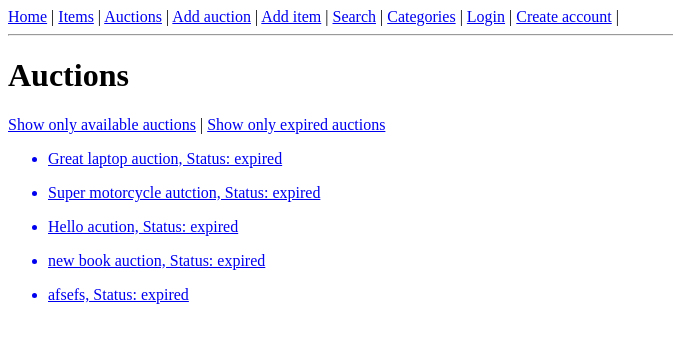
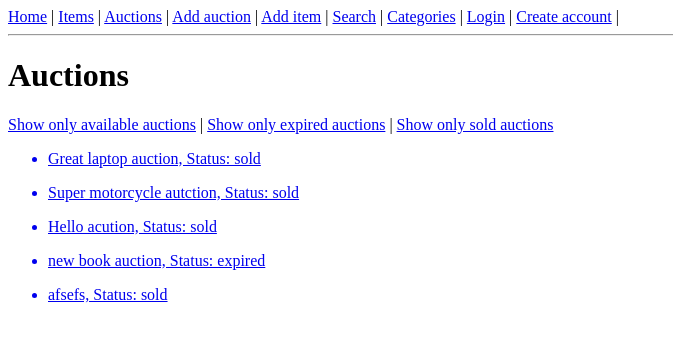
Before and after one commit to filipzmija1/Auction-site, a Django app: page /auctions/ in a window 1280 px wide. Shown: the top 343 px of the page, without its empty margins (0-673 px from the left). Run offline with Django 4.2, Linux system fonts and the light colour scheme; data comes from the database, SQL or seed files in the repository; both versions use the stored data as it was after the commit.

Commit message:
sold auctions view change and template

```diff
--- a/auctionsite/auctions/forms.py
+++ b/auctionsite/auctions/forms.py
@@ -55,7 +55,7 @@ class AddAuctionForm(forms.ModelForm):
 class EditUserForm(forms.ModelForm):
     class Meta:
         model = User
-        fields = ['first_name', 'last_name', 'email']
+        fields = ['first_name', 'last_name']
 
 
 class EditOpinionForm(forms.ModelForm):
--- a/auctionsite/auctions/models.py
+++ b/auctionsite/auctions/models.py
@@ -26,6 +26,7 @@ class Auction(models.Model):
     CHOICES = (
         ('available', 'available'),
         ('expired', 'expired'),
+        ('sold', 'sold'),
     )
     name = models.CharField(max_length=255)
     item = models.ForeignKey(Item, on_delete=models.CASCADE)
--- a/auctionsite/auctions/templates/auctions/auction_list.html
+++ b/auctionsite/auctions/templates/auctions/auction_list.html
@@ -8,7 +8,8 @@
 {% endfor %}
 {% endif %}
 <a href="/auctions/?status=available">Show only available auctions</a> |
-<a href="/auctions/?status=expired">Show only expired auctions</a>
+<a href="/auctions/?status=expired">Show only expired auctions</a> |
+<a href="/auctions/?status=sold">Show only sold auctions</a>
 {% for auction in auction_list %}
 <ul>
 <a href="/auction/{{ auction.id }}"><li>{{ auction.name }}, Status: {{ auction.status }}</li></a>
--- a/auctionsite/auctions/views.py
+++ b/auctionsite/auctions/views.py
@@ -58,10 +58,13 @@ class AuctionsList(ListView):
     context_object_name = 'auction_list'
 
     def get_context_data(self, **kwargs):
-        """Method is used to change auction status after expired"""
+        """Method is used to change auction status after expired or sold"""
         context = super().get_context_data(**kwargs)    # Get default context data
         for auction in context['auction_list']:
-            if auction.end_date < timezone.now():   # Check if end date is past
+            if auction.end_date < timezone.now() and auction.bid_set.count() > 0:
+                auction.status = 'sold'
+                auction.save()
+            elif auction.end_date < timezone.now():   # Check if end date is past
                 auction.status = 'expired'
                 auction.save()
         return context
@@ -73,6 +76,8 @@ class AuctionsList(ListView):
             return 'auctions/expired_auction_list.html'
         elif status == 'available':
             return 'auctions/available_auction_list.html'
+        elif status == 'sold':
+            return 'auctions/sold_auction_list.html'
         else:
             return 'auctions/auction_list.html'
 
@@ -250,8 +255,8 @@ class BidAuction(LoginRequiredMixin, View):
         pk = kwargs['pk']
         auction = Auction.objects.get(id=pk)
         if form.is_valid():
-            if auction.status == 'expired':
-                messages.error(request, 'Bid on expired auctions is not allowed')
+            if auction.status == 'expired' or auction.status == 'sold':
+                messages.error(request, 'Bid on past auctions is not allowed')
                 return redirect(f'/bids/{auction.id}')
             new_price = form.cleaned_data['amount']
             bidder = request.user
@@ -370,11 +375,12 @@ class AddUser(View):
             elif email in emails:   # Check if email already exists
                 form.add_error(None, 'Email is already in used')
             else:
-                user = User.objects.create_user(username=username,
-                                         first_name=first_name,
-                                         last_name=last_name,
-                                         password=password,
-                                         email=email)
+                user = User.objects.create_user(
+                    username=username,
+                    first_name=first_name,
+                    last_name=last_name,
+                    password=password,
+                    email=email)
                 user.is_active = False
                 send_email(user)
                 messages.success(request, 'Check email to enable your account')
@@ -415,10 +421,8 @@ class EditUserProfile(LoginRequiredMixin, SuccessMessageMixin, View):
         if form.is_valid():
             first_name = form.cleaned_data['first_name']
             last_name = form.cleaned_data['last_name']
-            email = form.cleaned_data['email']
             user.first_name = first_name
             user.last_name = last_name
-            user.email = email
             user.save()
             messages.success(request, 'Account data changed successfully')
             return redirect(f'/user/{user.username}')
```
Also changed, not shown: auctionsite/auctions/templates/auctions/sold_auction_list.html (added, +14 -0 lines), auctionsite/auctions/migrations/0012_alter_auction_status.py (added), auctionsite/db.sqlite3.
